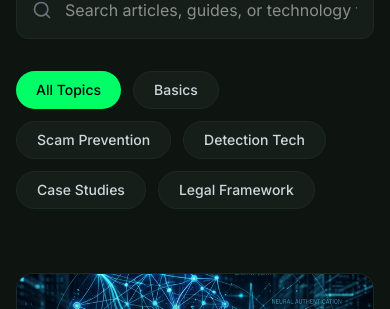
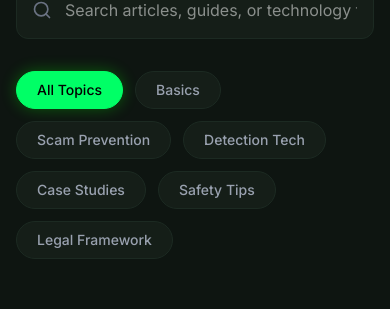
Before and after one commit to Rachitkumar2/AI_Guardian, a React (Vite) app in the folder frontend/: page /library in a window 390 px wide. Shown: the part 405-714 px from the top of the page. Built offline with nearby package versions, Linux system fonts and the light colour scheme; no server answers.

Commit message:
feat: add responsive Navbar component and Library page structure

```diff
--- a/frontend/src/components/Navbar.jsx
+++ b/frontend/src/components/Navbar.jsx
@@ -141,7 +141,7 @@ export default function Navbar() {
                     </Link>
                     <button
                       onClick={handleLogout}
-                      className="flex items-center gap-3 px-3 py-2.5 rounded-lg text-sm text-red-400 hover:text-red-300 hover:bg-red-500/10 transition-colors w-full"
+                      className="flex items-center gap-3 px-3 py-2.5 rounded-lg text-sm text-red-400 hover:text-red-300 hover:bg-red-500/10 transition-colors w-full cursor-pointer"
                     >
                       <LogOut className="w-4 h-4" />
                       Sign Out
--- a/frontend/src/pages/Library.jsx
+++ b/frontend/src/pages/Library.jsx
@@ -1,7 +1,11 @@
+import { useState, useMemo } from 'react';
 import { Search, ArrowRight } from 'lucide-react';
 
 export default function Library() {
-  const topics = ['All Topics', 'Basics', 'Scam Prevention', 'Detection Tech', 'Case Studies', 'Legal Framework'];
+  const [activeTopic, setActiveTopic] = useState('All Topics');
+  const [searchQuery, setSearchQuery] = useState('');
+
+  const topics = ['All Topics', 'Basics', 'Scam Prevention', 'Detection Tech', 'Case Studies', 'Safety Tips', 'Legal Framework'];
 
   const articles = [
     {
@@ -42,6 +46,31 @@ export default function Library() {
     }
   ];
 
+  const filteredArticles = useMemo(() => {
+    return articles.filter(article => {
+      // Topic filtering
+      const categoryMap = {
+        'Basics': 'BASICS',
+        'Scam Prevention': 'SCAM PREVENTION',
+        'Detection Tech': 'TECHNOLOGY',
+        'Case Studies': 'CASE STUDIES',
+        'Safety Tips': 'PROTECTION',
+        'Legal Framework': 'LEGAL'
+      };
+
+      const matchesTopic = activeTopic === 'All Topics' || article.category === categoryMap[activeTopic];
+
+      // Search filtering
+      const searchStr = searchQuery.toLowerCase();
+      const matchesSearch = !searchQuery ||
+        article.title.toLowerCase().includes(searchStr) ||
+        article.description.toLowerCase().includes(searchStr) ||
+        article.category.toLowerCase().includes(searchStr);
+
+      return matchesTopic && matchesSearch;
+    });
+  }, [activeTopic, searchQuery]);
+
   return (
     <div className="w-full">
       {/* Header Section */}
@@ -60,6 +89,8 @@ export default function Library() {
           </div>
           <input
             type="text"
+            value={searchQuery}
+            onChange={(e) => setSearchQuery(e.target.value)}
             className="w-full bg-[#151E18] border border-[#1C2A22] text-white rounded-xl pl-12 pr-4 py-4 focus:outline-none focus:border-neon-green/50 transition-colors"
             placeholder="Search articles, guides, or technology terms..."
           />
@@ -67,13 +98,14 @@ export default function Library() {
 
         {/* Filters */}
         <div className="flex flex-wrap gap-3 mb-16">
-          {topics.map((topic, index) => (
+          {topics.map((topic) => (
             <button
               key={topic}
-              className={`px-5 py-2 rounded-full text-sm font-medium transition-colors ${
-                index === 0
-                  ? 'bg-neon-green text-black'
-                  : 'bg-[#151E18] text-gray-300 hover:bg-[#1C2A22] border border-[#1C2A22]'
+              onClick={() => setActiveTopic(topic)}
+              className={`px-5 py-2 rounded-full text-sm font-medium transition-all duration-200 border cursor-pointer ${
+                activeTopic === topic
+                  ? 'bg-neon-green text-black border-neon-green shadow-[0_0_15px_rgba(5,255,0,0.3)]'
+                  : 'bg-[#151E18] text-gray-400 hover:text-white hover:bg-[#1C2A22] border-[#1C2A22]'
               }`}
             >
               {topic}
@@ -82,9 +114,10 @@ export default function Library() {
         </div>
 
         {/* Grid of Articles */}
+        {filteredArticles.length > 0 ? (
           <div className="grid grid-cols-1 md:grid-cols-2 lg:grid-cols-3 gap-8">
-          {articles.map((article, idx) => (
-            <div key={idx} className="glass-panel overflow-hidden group hover:border-dark-border/80 transition-all flex flex-col">
+            {filteredArticles.map((article, idx) => (
+              <div key={idx} className="glass-panel overflow-hidden group hover:border-dark-border/80 transition-all flex flex-col animate-in fade-in slide-in-from-bottom-4 duration-500">
                 {/* Cover Image */}
                 <div className="h-48 w-full relative overflow-hidden bg-[#0E1511]">
                   <img
@@ -105,13 +138,26 @@ export default function Library() {
                   <p className="text-gray-400 text-sm leading-relaxed mb-6 flex-1">
                     {article.description}
                   </p>
-                <button className="flex items-center gap-2 text-neon-green text-sm font-bold group/btn self-start">
+                  <button className="flex items-center gap-2 text-neon-green text-sm font-bold group/btn self-start hover:gap-3 transition-all">
                     Read Article <ArrowRight className="w-4 h-4 group-hover/btn:translate-x-1 transition-transform" />
                   </button>
                 </div>
               </div>
             ))}
           </div>
+        ) : (
+          <div className="text-center py-20 bg-[#151E18]/30 rounded-2xl border border-dashed border-[#1C2A22]">
+            <Search className="w-12 h-12 text-gray-600 mx-auto mb-4 opacity-50" />
+            <h3 className="text-xl font-bold text-white mb-2">No articles found</h3>
+            <p className="text-gray-400">Try adjusting your search or filters to find what you're looking for.</p>
+            <button
+              onClick={() => {setActiveTopic('All Topics'); setSearchQuery('');}}
+              className="mt-6 text-neon-green font-bold hover:underline"
+            >
+              Clear all filters
+            </button>
+          </div>
+        )}
       </section>
 
     </div>
```
Lines whose indentation alone changed are shown as unchanged.
